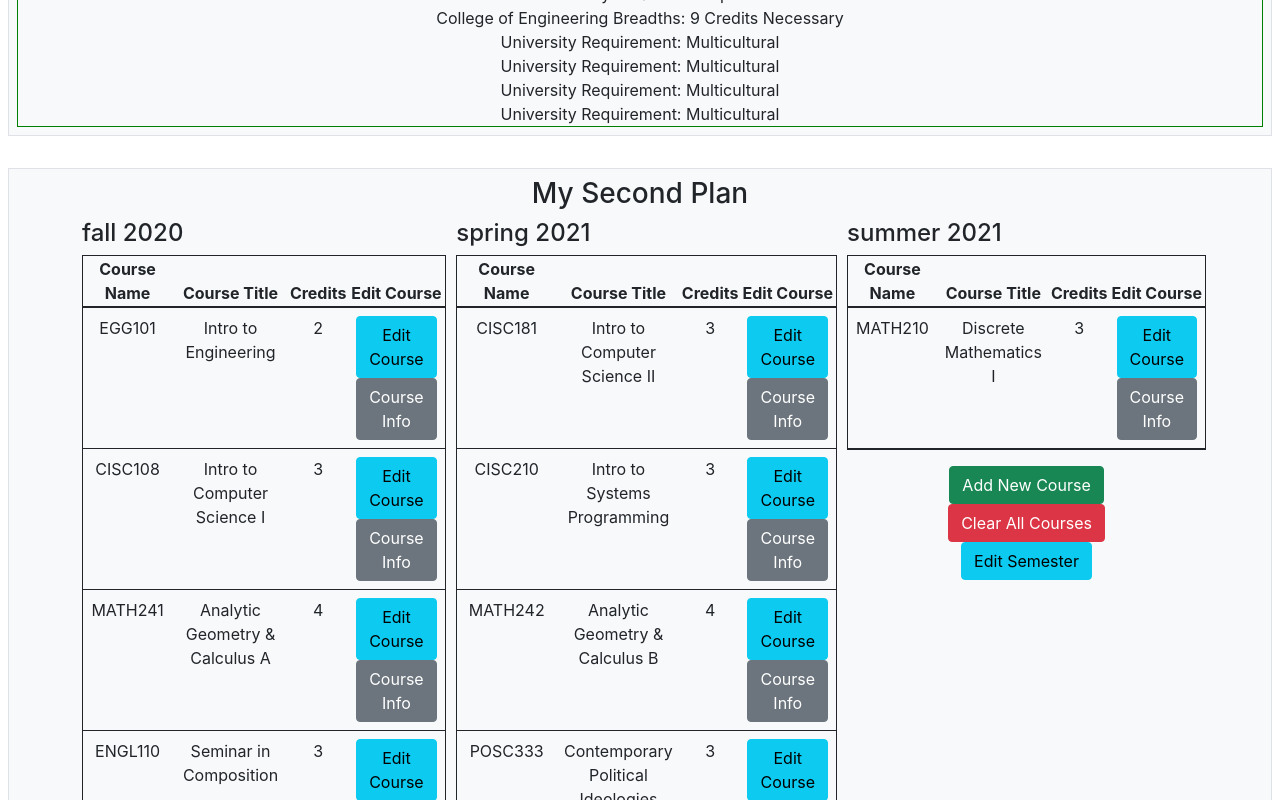
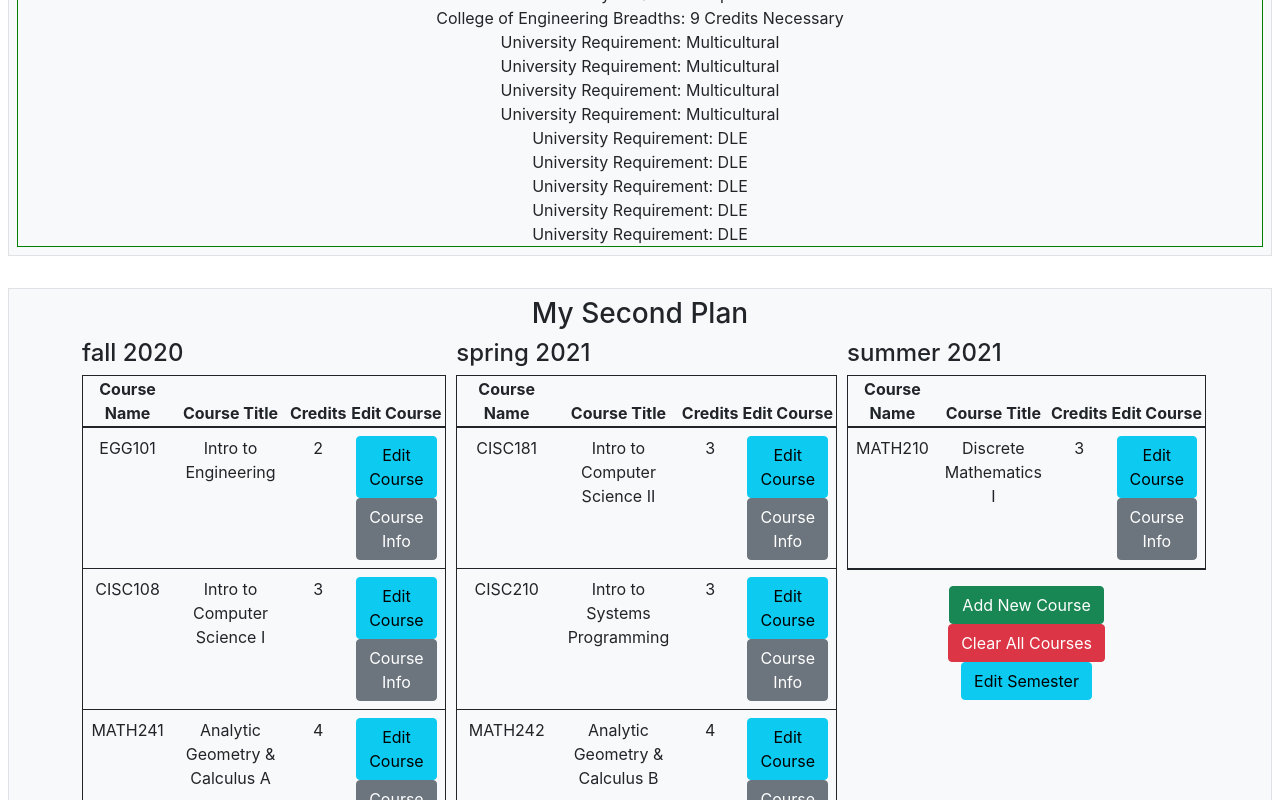
Before and after one commit to UD-CISC275-S22/cis-scheduler-team-18, a React (Create React App) app: page / in a window 1280 px wide. Shown: the part 4300-5100 px from the top of the page. Built offline with nearby package versions, Linux system fonts and the light colour scheme.

Commit message:
checking for a DLE'

```diff
--- a/src/components/CheckDegreeReqs.tsx
+++ b/src/components/CheckDegreeReqs.tsx
@@ -196,8 +196,24 @@ export function CheckDegreeReq({ plan }: { plan: Plan }): JSX.Element {
             ];
         }
     }
+
+    function checkDLE(classes: Course[]) {
+        const dleCodes = DLE.map((course: Course): string => course.code);
+
+        const findDLE = classes.filter((course: Course): boolean =>
+            dleCodes.includes(course.code)
+        );
+
+        if (findDLE.length === 0) {
+            missingRequirements = [
+                ...missingRequirements,
+                "University Requirement: DLE"
+            ];
+        }
+    }
     plan.semesters.map((sem: Semester) => checkBreadths(sem.courses));
     plan.semesters.map((sem: Semester) => checkMultiCultural(sem.courses));
+    plan.semesters.map((sem: Semester) => checkDLE(sem.courses));
     return (
         <div className="boxed">
             {missingRequirements.map((req: string) => (
```
